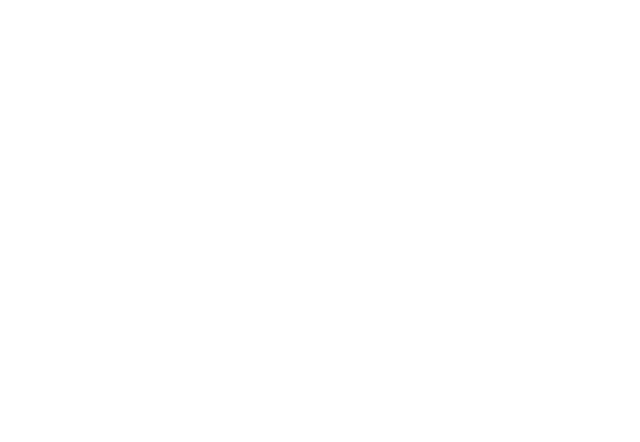
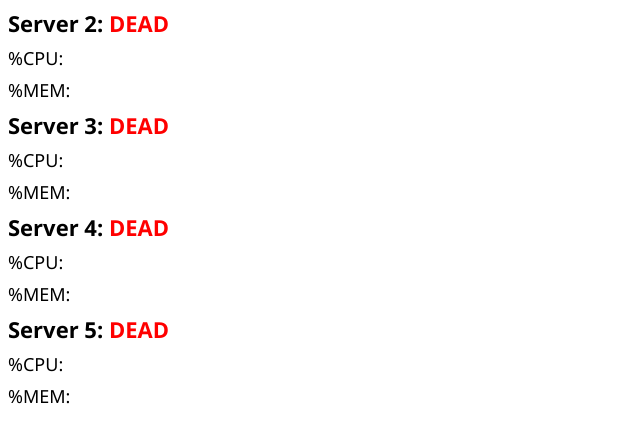
Before and after one commit to Projex48/MUCS-Server-Utils, a website: page index.html in a window 1280 px wide. Shown: the whole page, without its empty margins (0-640 px from the left). Drawn offline with Linux system fonts and the light colour scheme; no server answers.

Commit message:
Parallelized Fetches
Parallelized fetches made to server status endpoints. Changed code on server to handle parallelization.

```diff
--- a/index.html
+++ b/index.html
@@ -1,12 +1,94 @@
 <!DOCTYPE html>
 <html>
+
 <head>
   <title>MUCS Server Statistics</title>
   <script>
+    async function getData() {
+      const tasks = [];
 
+      for (let i = 2; i <= 5; i++) {
+        tasks.push(updateServer(i));
+      }
+
+      await Promise.allSettled(tasks);
+    }
+
+    async function updateServer(i) {
+      const health = document.getElementById(`health-s${i}`);
+      const cpuElem = document.getElementById(`cpu-s${i}`);
+      const memElem = document.getElementById(`mem-s${i}`);
+
+      try {
+        const response = await fetch(`http://localhost:3000/${i}`);
+        if (!response.ok) {
+          health.style.color = "red";
+          health.textContent = "DEAD";
+          return;
+        }
+
+        const data = await response.json();
+        const cpu = Number(data.cpu);
+        const mem = Number(data.mem);
+
+        health.style.color = "green";
+        health.textContent = "ALIVE";
+        cpuElem.textContent = `%CPU: ${cpu}`;
+        memElem.textContent = `%MEM: ${mem}`;
+      } catch (err) {
+        health.style.color = "red";
+        health.textContent = "ERROR";
+        console.error(`Server ${i} fetch failed:`, err);
+      }
+    }
+
+    window.addEventListener('DOMContentLoaded', () => {
+      getData();
+    });
   </script>
+  <style>
+    body {
+      font-family: 'Segoe UI', Tahoma, Geneva, Verdana, sans-serif
+    }
+
+    .serverWrapper {
+      font-size: 18px;
+      font-weight: 500;
+    }
+
+    .serverWrapper strong {
+      font-size: 22px;
+      font-weight: bold;
+    }
+
+    .serverWrapper p {
+      padding: 0;
+      margin: 8px 0;
+    }
+  </style>
 </head>
+
 <body>
+  <div class="serverWrapper">
+    <strong>Server 2: <span id="health-s2"></span></strong>
+    <p id="cpu-s2">%CPU:</p>
+    <p id="mem-s2">%MEM:</p>
+  </div>
+  <div class="serverWrapper">
+    <strong>Server 3: <span id="health-s3"></span></strong>
+    <p id="cpu-s3">%CPU:</p>
+    <p id="mem-s3">%MEM:</p>
+  </div>
+  <div class="serverWrapper">
+    <strong>Server 4: <span id="health-s4"></span></strong>
+    <p id="cpu-s4">%CPU:</p>
+    <p id="mem-s4">%MEM:</p>
+  </div>
+  <div class="serverWrapper">
+    <strong>Server 5: <span id="health-s5"></span></strong>
+    <p id="cpu-s5">%CPU:</p>
+    <p id="mem-s5">%MEM:</p>
+  </div>
+</body>
 
-  </body>
 </html>
--- a/package.json
+++ b/package.json
@@ -1,6 +1,7 @@
 {
   "type": "commonjs",
   "dependencies": {
+    "cors": "^2.8.5",
     "dotenv": "^17.2.1",
     "express": "^5.1.0",
     "node-ssh": "^13.2.1"
```
Also changed, not shown: server.js (+11 -11 lines), 1 other file. Lines whose indentation alone changed are shown as unchanged.
